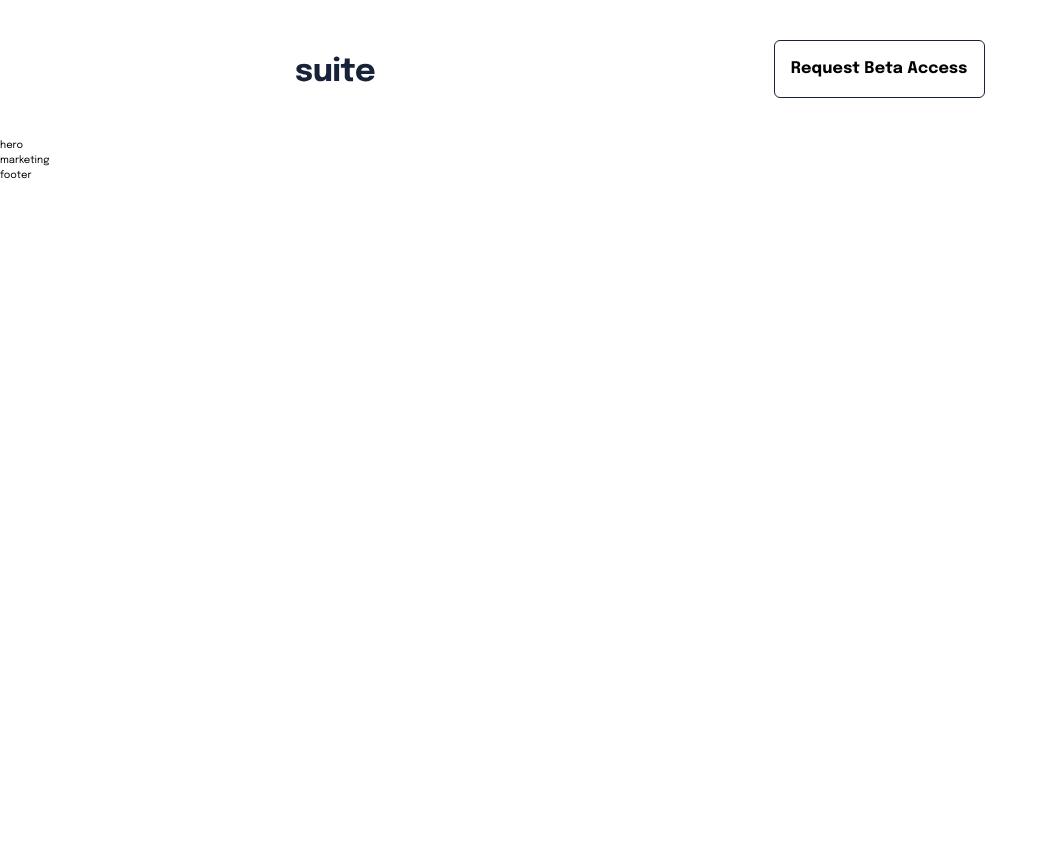
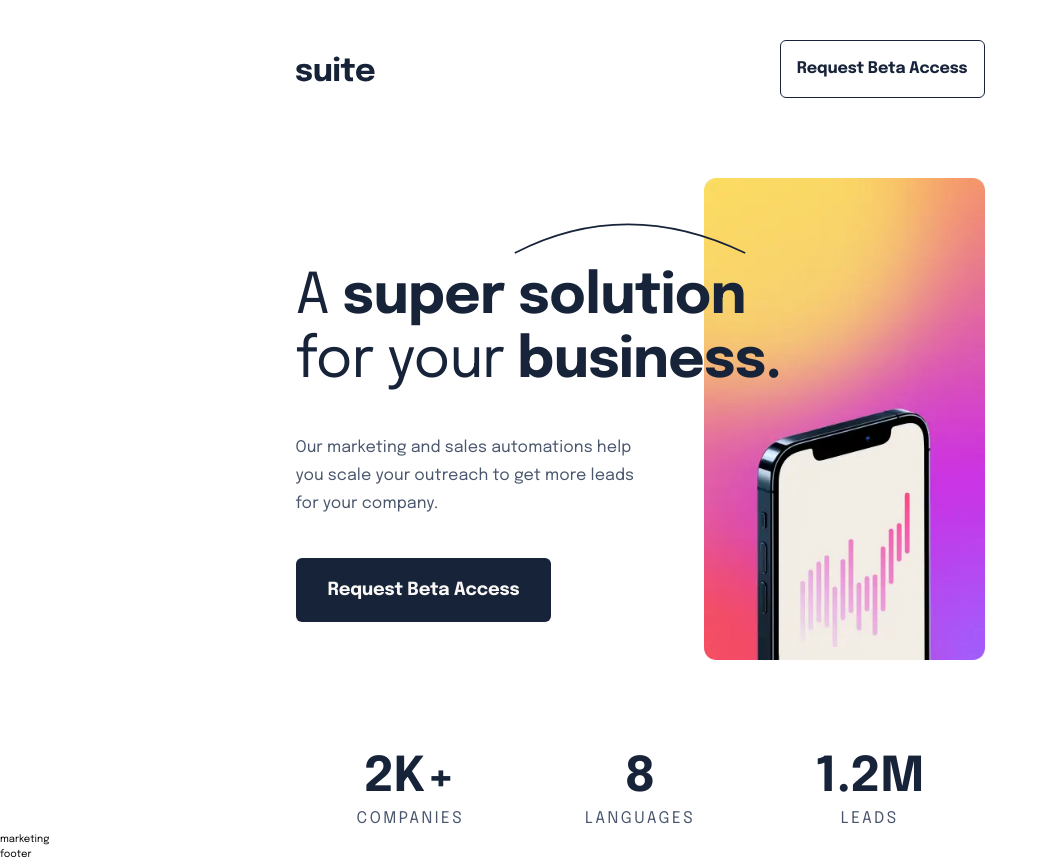
Before and after one commit to clakr/suite-landing-page, a React (Vite) app: page / in a window 1280 px wide. Shown: the whole page, without its empty margins (0-1048 px from the left). Before the commit the page ends 800 px from the top, so only its background shows below. Built offline with nearby package versions, Linux system fonts and the light colour scheme.

Commit message:
`<Hero />` component

```diff
--- a/src/components/Header.tsx
+++ b/src/components/Header.tsx
@@ -1,10 +1,10 @@
 export default function Header() {
   return (
-    <header className="desktop:max-w-[111rem] desktop:py-20 tablet:max-w-[68.9rem] tablet:mx-auto tablet:py-16 tablet:px-0 flex items-center justify-between px-[1.6rem] py-[2.4rem]">
+    <header className="wrapper flex items-center justify-between py-[2.4rem] tablet:py-16 desktop:py-20">
       <img src="./logo.svg" alt="" />
       <button
         type="button"
-        className="border-midnight tablet:text-[1.6rem] tablet:leading-[3.2rem] tablet:tracking-[.016rem] hover:bg-midnight hover:text-cream rounded-[.6rem] border px-[1.6rem] py-[1.2rem] text-[1.4rem] font-bold leading-[2.4rem] tracking-[.014rem]"
+        className="rounded-[.6rem] border border-midnight px-[1.6rem] py-[1.2rem] text-[1.4rem] font-bold leading-[2.4rem] -tracking-[.014rem] text-midnight hover:bg-midnight hover:text-cream tablet:text-[1.6rem] tablet:leading-[3.2rem] tablet:-tracking-[.016rem]"
       >
         Request Beta Access
       </button>
--- a/src/components/Hero.tsx
+++ b/src/components/Hero.tsx
@@ -1,3 +1,92 @@
+import { HTMLAttributes } from "react";
+import { twMerge } from "tailwind-merge";
+
 export default function Hero() {
-  return <section>hero</section>;
+  return (
+    <section className="wrapper isolate flex flex-col gap-y-[5.6rem] pt-24 tablet:relative tablet:gap-y-[12.8rem] tablet:pt-[12.8rem] desktop:flex-row desktop:gap-[0_28.5rem] desktop:pt-[12rem]">
+      <Copywrite />
+      <Illustration />
+      <DataList />
+    </section>
+  );
 }
+
+function Copywrite() {
+  return (
+    <div className="flex flex-col gap-y-[3.2rem] tablet:gap-y-16">
+      <h2 className="text-[3.8rem] leading-[4.4rem] -tracking-[.053rem] text-midnight tablet:text-[5.6rem] tablet:leading-[6.4rem] tablet:-tracking-[.078rem] desktop:text-[7.2rem] desktop:leading-[7.8rem] desktop:-tracking-[.1rem]">
+        A{" "}
+        <strong className="relative">
+          <img
+            src="./pattern-curved-line-1.svg"
+            alt=""
+            className="absolute -top-[2.7rem] right-0 w-[15.2rem] tablet:-top-[4.6rem] tablet:w-[23.2rem] desktop:w-[28.7rem]"
+          />
+          super solution
+          <br />
+        </strong>{" "}
+        for your <strong>business.</strong>
+      </h2>
+      <p className="text-[1.6rem] leading-[2.8rem] tracking-[.009rem] text-slate tablet:max-w-[40ch] desktop:max-w-[35ch] desktop:text-[1.8rem] desktop:leading-[3.2rem] desktop:tracking-[0.01rem]">
+        Our marketing and sales automations help you scale your outreach to get
+        more leads for your company.
+      </p>
+      <button
+        type="button"
+        className="self-start rounded-[.6rem] bg-midnight px-[3.2rem] py-[1.6rem] text-[1.8rem] font-bold leading-[3.2rem] -tracking-[.018rem] text-linen"
+      >
+        Request Beta Access
+      </button>
+    </div>
+  );
+}
+
+function Illustration() {
+  return (
+    <picture className="tablet:absolute tablet:right-0 tablet:top-[4rem] tablet:-z-10 tablet:w-[28.1rem] desktop:right-[28.5rem] desktop:w-[35rem]">
+      <source
+        srcSet="./image-hero-portrait@2x.webp 2x, ./image-hero-portrait.webp 1x"
+        type="image/webp"
+        media="(min-width: 768px)"
+      />
+      <source
+        srcSet="./image-hero-portrait@2x.png 2x, ./image-hero-portrait.png 1x"
+        type="image/png"
+        media="(min-width: 768px)"
+      />
+      <source
+        srcSet="./image-hero-landscape@2x.webp 2x, ./image-hero-landscape.webp 1x"
+        type="image/webp"
+      />
+      <source srcSet="./image-hero-landscape@2x.png 2x" type="image/png" />
+      <img src="./image-hero-landscape.png" alt="" />
+    </picture>
+  );
+}
+
+function DataList() {
+  return (
+    <div className="grid justify-center gap-y-[3.2rem] text-center tablet:grid-cols-3 desktop:grid-cols-1 desktop:gap-y-[6.3rem] desktop:text-start">
+      <Data data="2k+" label="Companies" />
+      <Data data="8" label="Languages" />
+      <Data data="1.2m" label="Leads" />
+    </div>
+  );
+}
+
+type DataProps = {
+  data: string;
+  label: string;
+} & HTMLAttributes<HTMLDivElement>;
+function Data({ data, label, className, ...rest }: DataProps) {
+  return (
+    <div className={twMerge(className, "")} {...rest}>
+      <h3 className="text-[4.8rem] font-bold uppercase leading-[5.6rem] tracking-normal text-midnight">
+        {data}
+      </h3>
+      <p className="text-[1.6rem] uppercase leading-[2.6rem] tracking-[0.25rem] text-slate">
+        {label}
+      </p>
+    </div>
+  );
+}
--- a/src/index.css
+++ b/src/index.css
@@ -3,5 +3,11 @@
 @tailwind utilities;
 
 :root {
-    font-size: 10px;
+  font-size: 10px;
 }
+
+@layer utilities {
+  .wrapper {
+    @apply px-[1.6rem] tablet:mx-auto tablet:max-w-[68.9rem] tablet:px-0 desktop:max-w-[111rem];
+  }
+}
--- a/tailwind.config.js
+++ b/tailwind.config.js
@@ -1,4 +1,3 @@
-import plugin from "tailwindcss/plugin";
 import defaultTheme from "tailwindcss/defaultTheme";
 
 /** @type {import('tailwindcss').Config} */
@@ -24,49 +23,5 @@ export default {
       },
     },
   },
-  plugins: [
-    plugin(function ({ addUtilities }) {
-      addUtilities({
-        ".font-preset-xl": {
-          "font-weight": "700",
-          "font-size": "7.2rem",
-          "line-height": "7.8rem",
-          "letter-spacing": "-.1rem",
-        },
-        ".font-preset-l": {
-          "font-weight": "700",
-          "font-size": "4.8rem",
-          "line-height": "5.6rem",
-          "letter-spacing": "-.05rem",
-        },
-        ".font-preset-m": {
-          "font-weight": "700",
-          "font-size": "1.8rem",
-          "line-height": "3.2rem",
-          "letter-spacing": "-.02rem",
-        },
-        ".font-preset-s": {
-          "font-weight": "700",
-          "font-size": "1.6rem",
-          "line-height": "2.6rem",
-          "letter-spacing": "-2.5rem",
-        },
-        ".font-preset-quote": {
-          "font-size": "2rem",
-          "line-height": "3.5rem",
-          "letter-spacing": "0",
-        },
-        ".font-preset-body": {
-          "font-size": "1.8rem",
-          "line-height": "3.2rem",
-          "letter-spacing": "0",
-        },
-        ".font-preset-footer": {
-          "font-size": "1.5rem",
-          "line-height": "3.2rem",
-          "letter-spacing": "0",
-        },
-      });
-    }),
-  ],
+  plugins: [],
 };
```
